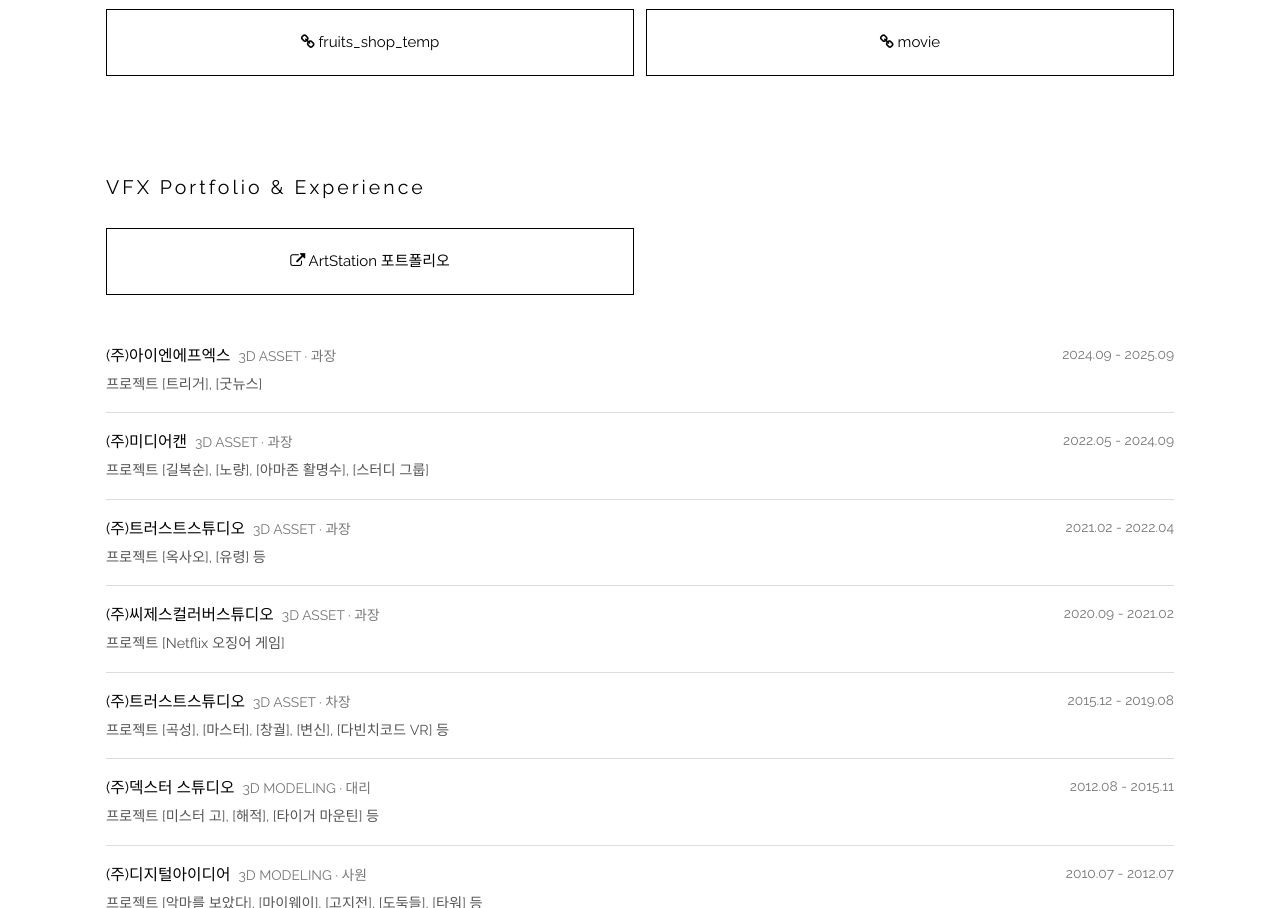
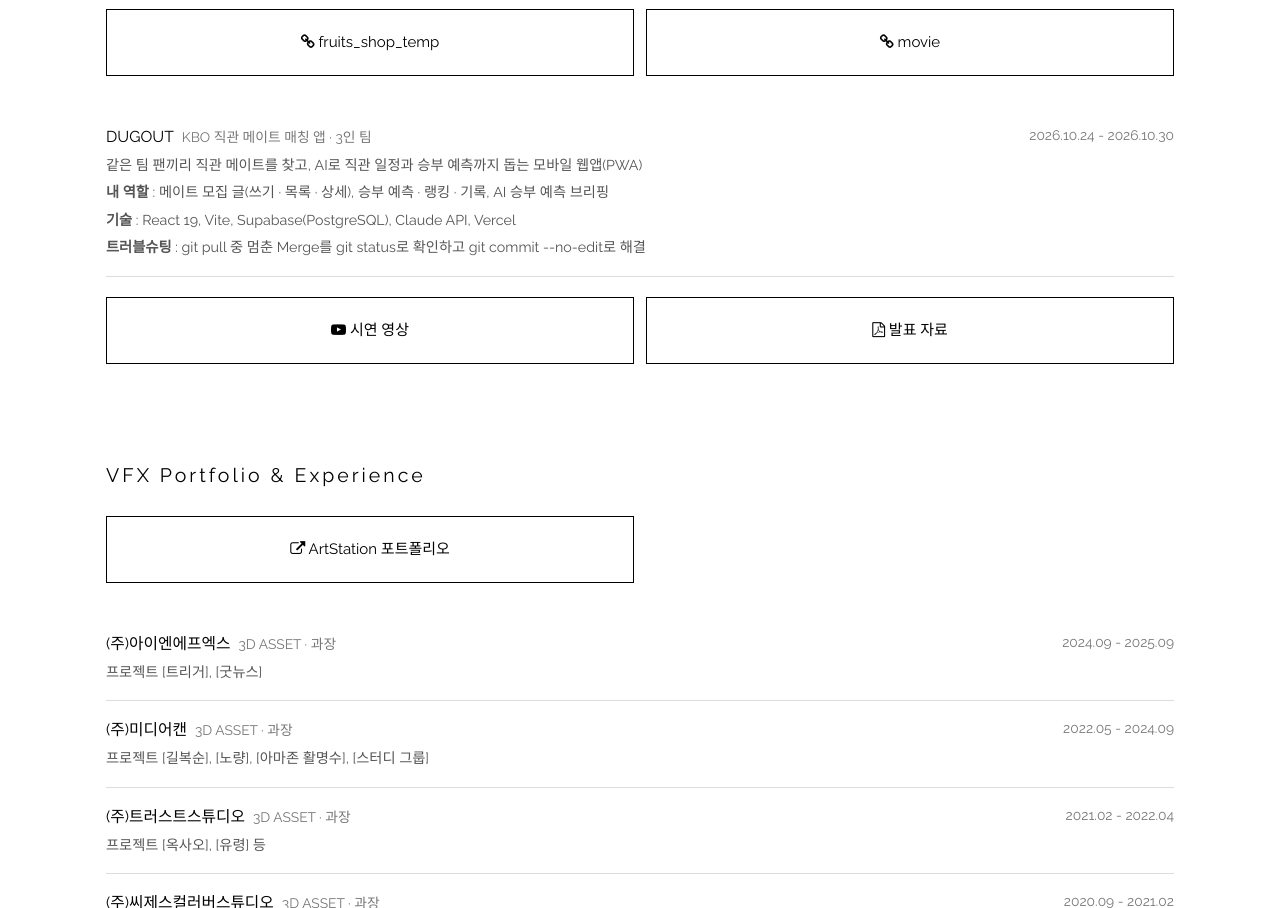
Before and after one commit to vincecater1030/vincecater1030.github.io, a plain HTML site: page index.html in a window 1280 px wide. Shown: the part 1937-2845 px from the top of the page. Drawn offline with nearby package versions, Linux system fonts and the light colour scheme; a web font is replaced by a local one.

Commit message:
Add files via upload

```diff
--- a/index.html
+++ b/index.html
@@ -249,6 +249,26 @@
             <a href="fruits_shop_temp/index.html"><i class="fa fa-link"></i> fruits_shop_temp</a>
             <a href="movie/index.html"><i class="fa fa-link"></i> movie</a>
           </div>
+
+          <!-- 팀 프로젝트 : DUGOUT -->
+          <div class="item" style="margin-top: 32px">
+            <div class="row">
+              <h3>DUGOUT<span>KBO 직관 메이트 매칭 앱 · 3인 팀</span></h3>
+              <time>2026.10.24 - 2026.10.30</time>
+            </div>
+            <p>같은 팀 팬끼리 직관 메이트를 찾고, AI로 직관 일정과 승부 예측까지 돕는 모바일 웹앱(PWA)</p>
+            <p><b>내 역할</b> : 메이트 모집 글(쓰기 · 목록 · 상세), 승부 예측 · 랭킹 · 기록, AI 승부 예측 브리핑</p>
+            <p><b>기술</b> : React 19, Vite, Supabase(PostgreSQL), Claude API, Vercel</p>
+            <p><b>트러블슈팅</b> : git pull 중 멈춘 Merge를 git status로 확인하고 git commit --no-edit로 해결</p>
+          </div>
+          <div class="links">
+            <a href="https://youtu.be/uQPvetHl73E" target="_blank" rel="noopener"><i class="fa fa-youtube-play"></i> 시연 영상</a>
+            <a href="dugout/DUGOUT_presentation.pdf" target="_blank"><i class="fa fa-file-pdf-o"></i> 발표 자료</a>
+            <!-- 깃헙 주소 생기면 아래 줄 앞뒤의 주석 표시를 지우고 주소를 넣으세요 -->
+            <!-- <a href="여기에_깃헙주소" target="_blank" rel="noopener"><i class="fa fa-github"></i> GitHub</a> -->
+            <!-- 서비스 주소(Vercel)도 똑같이 -->
+            <!-- <a href="여기에_서비스주소" target="_blank" rel="noopener"><i class="fa fa-mobile"></i> 앱 실행해보기</a> -->
+          </div>
         </section>
 
         <!-- VFX 포트폴리오 + 경력 -->
```
